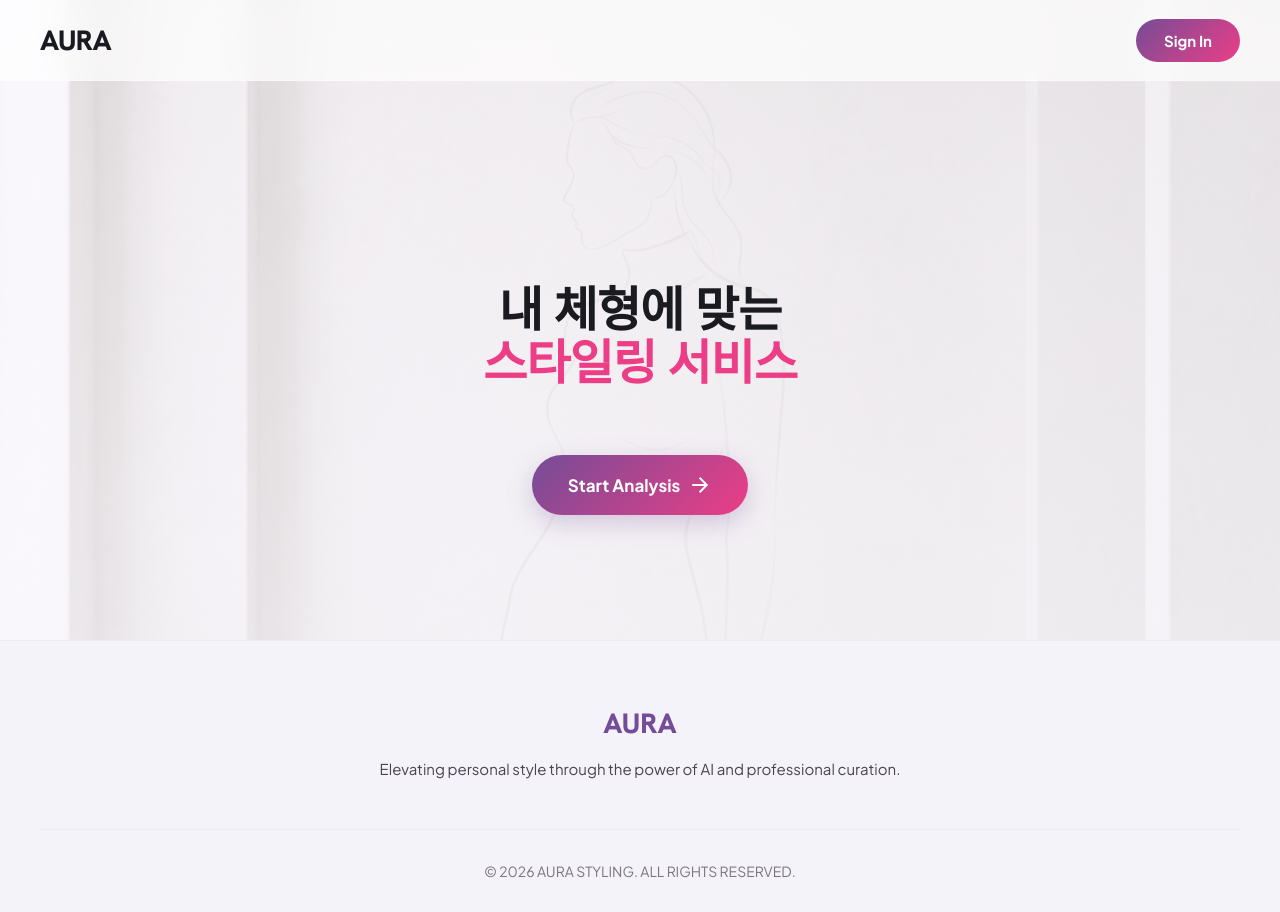
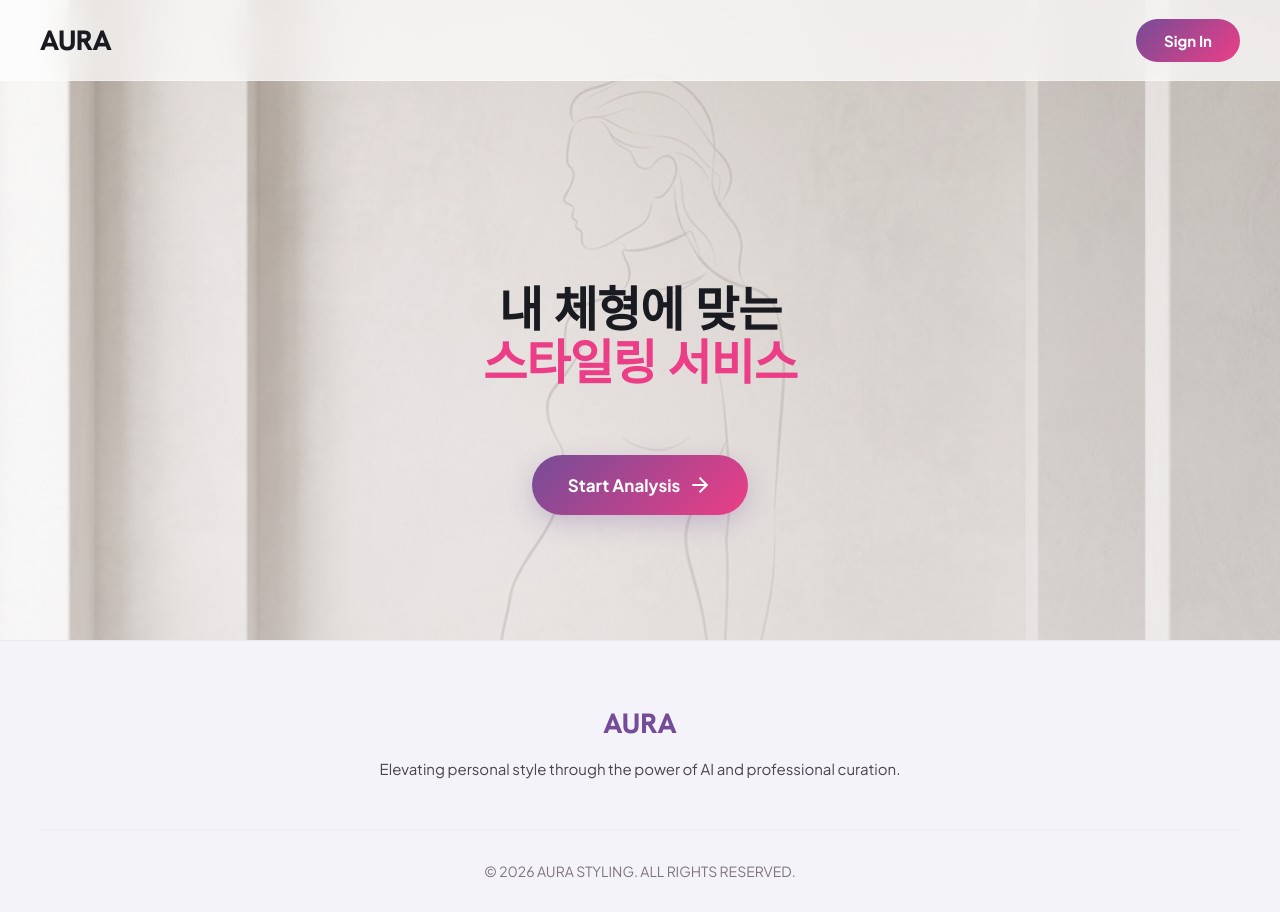
Before and after one commit to ko750125-afk/Personal-Stylist-Studio, a React (Vite) app: page / in a window 1280 px wide. Built offline with nearby package versions, Linux system fonts and the light colour scheme; no server answers.

Commit message:
Design: increase background image opacity

```diff
--- a/src/App.module.css
+++ b/src/App.module.css
@@ -628,11 +628,11 @@
 
 /* --- Background Images --- */
 .bgModern {
-  background: linear-gradient(rgba(250, 248, 255, 0.75), rgba(250, 248, 255, 0.85)), url('/bg2.png') no-repeat center center fixed;
+  background: linear-gradient(rgba(250, 248, 255, 0.3), rgba(250, 248, 255, 0.5)), url('/bg2.png') no-repeat center center fixed;
   background-size: cover;
 }
 
 .bgSilk {
-  background: linear-gradient(rgba(250, 248, 255, 0.75), rgba(250, 248, 255, 0.85)), url('/bg3.png') no-repeat center center fixed;
+  background: linear-gradient(rgba(250, 248, 255, 0.3), rgba(250, 248, 255, 0.5)), url('/bg3.png') no-repeat center center fixed;
   background-size: cover;
 }
```
